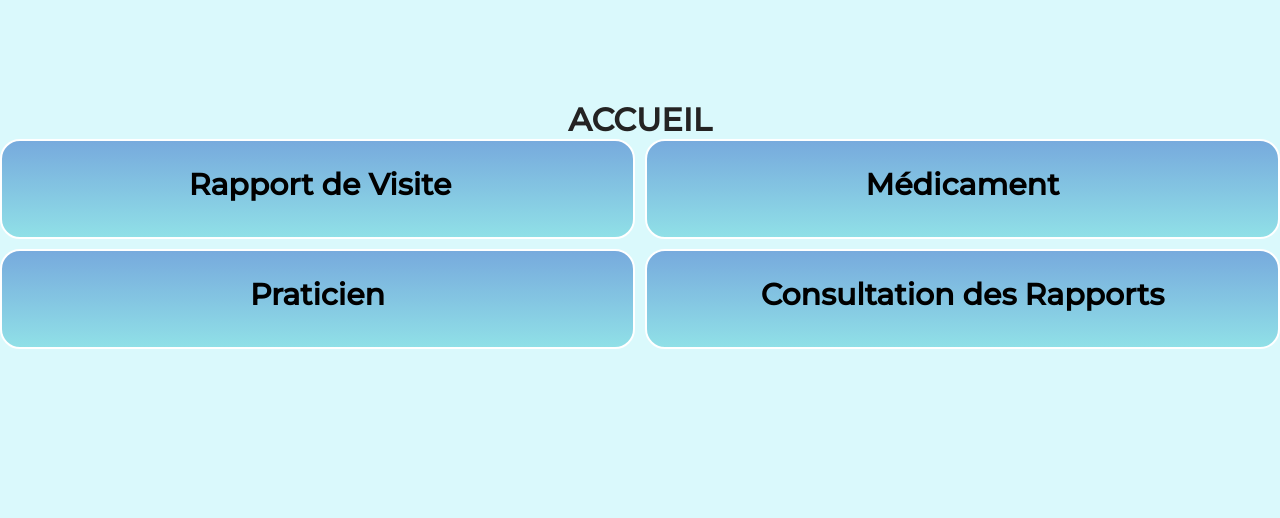
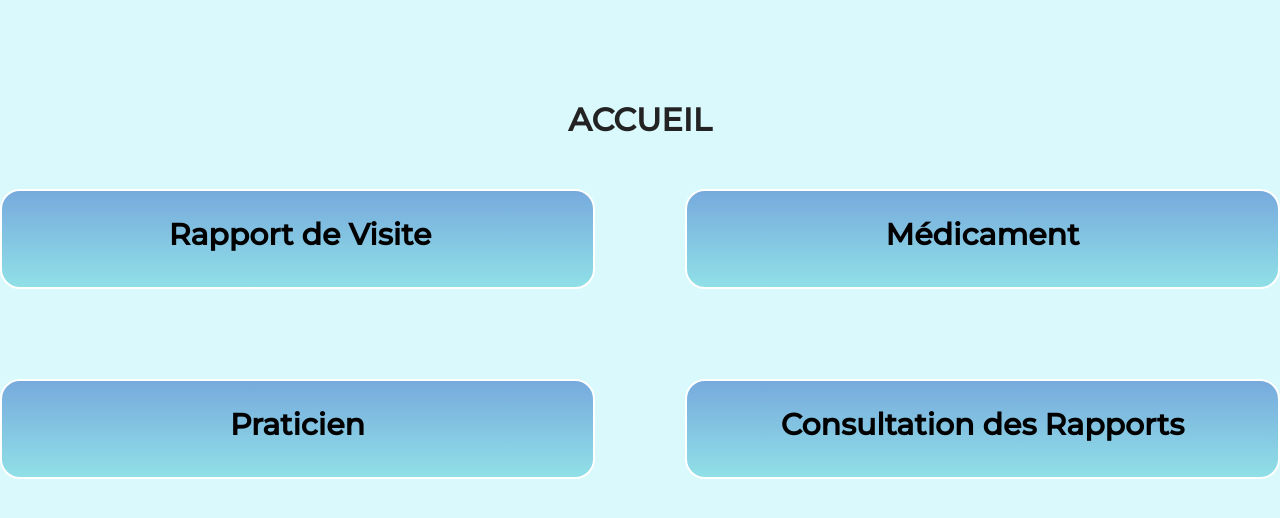
Before and after one commit to HoustonLFB/MLR_GSB, a PHP site: page /visiteur/accueil.php in a window 1280 px wide. Shown: the top 518 px of the page. Run offline with PHP 8.4, Linux system fonts and the light colour scheme; the visitor is signed in with stand-in values (Sample User, id 1); some libraries are stand-ins or nearby versions.

Commit message:
Update css.css

```diff
--- a/assets/css/css.css
+++ b/assets/css/css.css
@@ -91,8 +91,9 @@ h4 {
 .Position{
     display: grid;
     grid-template-columns: repeat(2, 1fr);
-    grid-gap: 10px;
+    grid-gap: 90px;
     grid-auto-rows: minmax(100px, auto);
+    margin-top: 50px;
 }
 
 #RapportdeVisite {
```
